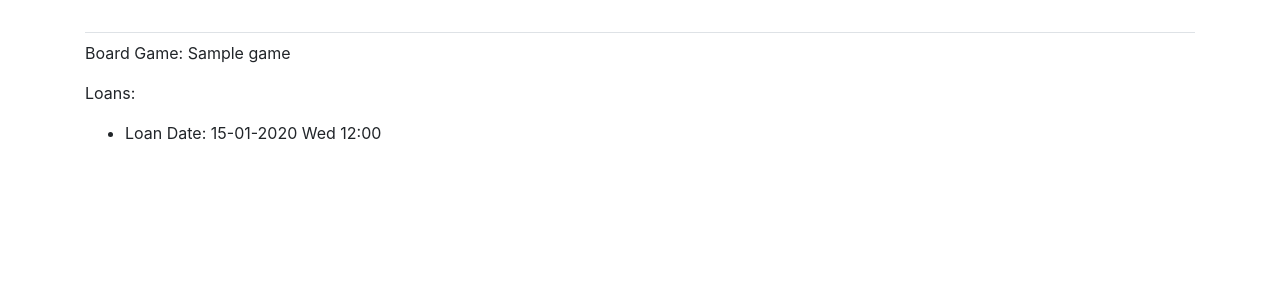
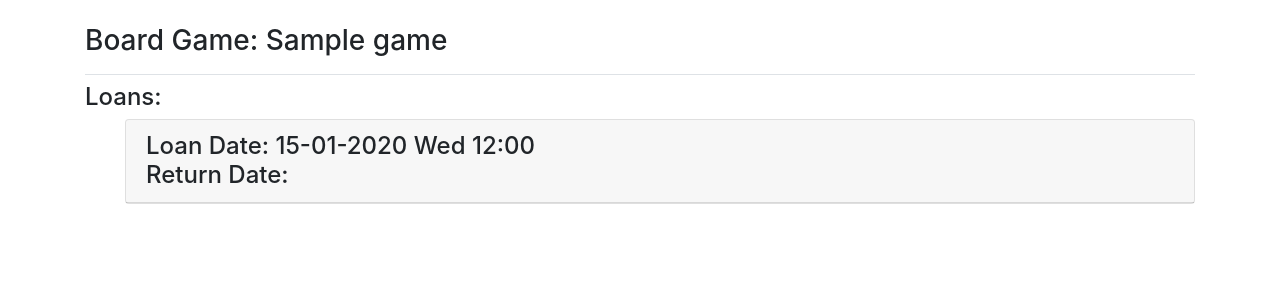
Before and after one commit to urasayanoglu/board_game_club, a Django app: page /games/1/ in a window 1280 px wide. Shown: the part 58-358 px from the top of the page. Run offline with Django 4.2, Linux system fonts and the light colour scheme; a user stored in the database is signed in; tables that the repository leaves empty hold one stand-in row (values such as "Sample post"); some libraries are stand-ins or nearby versions.

Commit message:
Add styling for the game.html

```diff
--- a/board_game_club_apps/templates/board_game_club_apps/game.html
+++ b/board_game_club_apps/templates/board_game_club_apps/game.html
@@ -1,13 +1,19 @@
 {% extends "board_game_club_apps/base.html" %}
 
+{% block page_header %}
+  <h3>Board Game: {{ game }}</h3>
+{% endblock page_header %}
+
 {% block content %}
-<p>Board Game: {{ game }}</p>
-<p>Loans:</p>
+  <h4>Loans:</h4>
   <ul>
     {% for loan in loans %}
-      <li>
-        <p>Loan Date: {{ loan.loan_date|date:'d-m-Y D H:i'  }}</p>
-      </li>
+      <div class="card mb-3">
+        <h4 class="card-header">
+          Loan Date: {{ loan.loan_date|date:'d-m-Y D H:i'  }} <br>
+          Return Date:
+        </h4>
+      </div>
     {% empty %}
       <li>There is not a loan for this game yet.</li>
     {% endfor %}
--- a/board_game_club_apps/templates/board_game_club_apps/games.html
+++ b/board_game_club_apps/templates/board_game_club_apps/games.html
@@ -15,5 +15,5 @@
     {% endfor %}
   </ul>
 
-  <h3><a href="{% url 'board_game_club_apps:new_game' %}">Add a new game</a></h3>
+  <h3><a class="btn btn-lg btn-primary" href="{% url 'board_game_club_apps:new_game' %}" role="button">Add a new game</a></h3>
 {% endblock content %}
```
